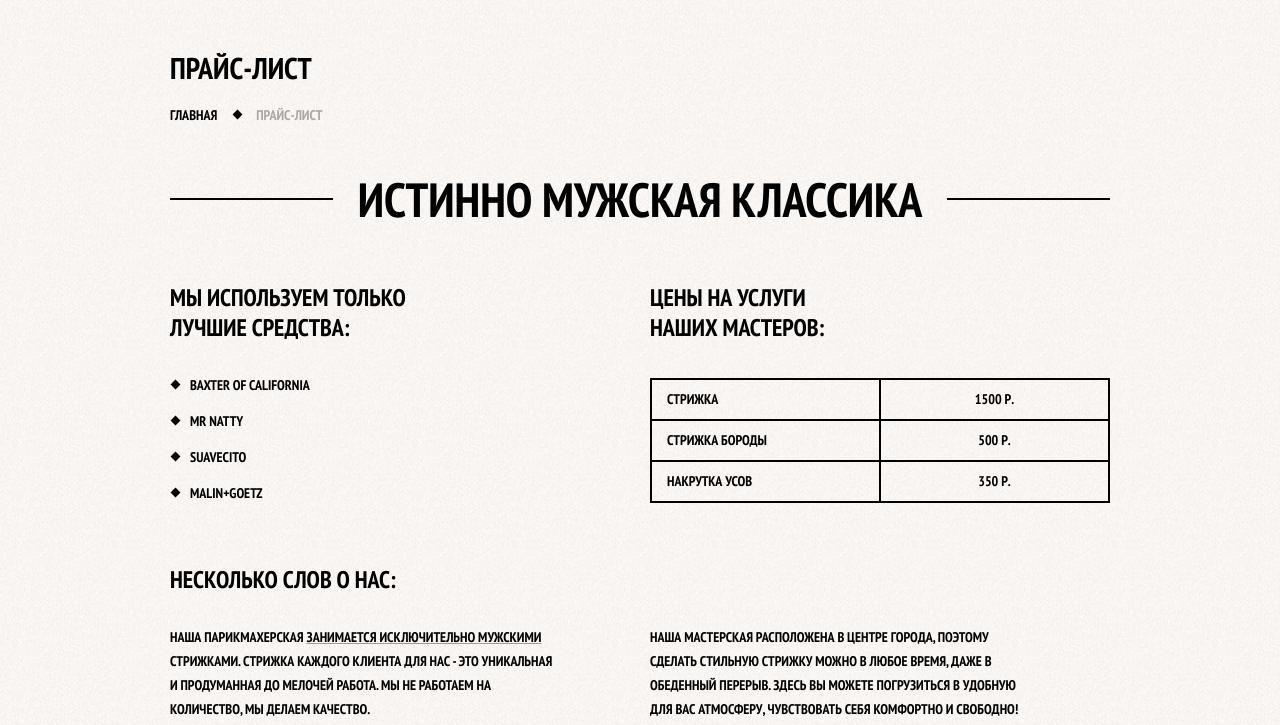
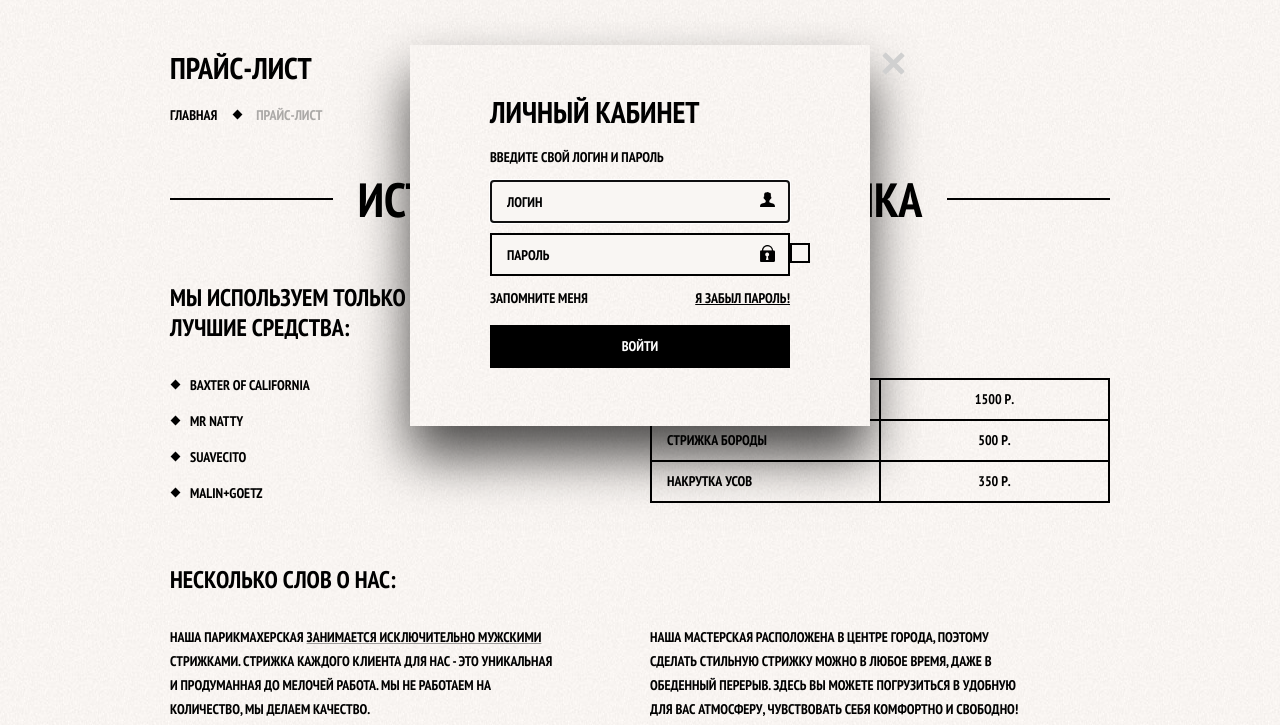
Before and after one commit to zateya/114667-barbershop, a plain HTML site: page text.html in a window 1280 px wide. Both pictures are taken after a click on the link "ВХОД". Shown: the part 75-800 px from the top of the page. Drawn offline with Linux system fonts and the light colour scheme.

Commit message:
adding inner pages modals html code

```diff
--- a/css/style.css
+++ b/css/style.css
@@ -976,7 +976,7 @@ input[type="radio"]:disabled + .filter-indicator {
 
 .inner-content .content-link {
   color: #000;
-  text-decoration: underline; /* Code for Firefox */
+  text-decoration: underline;
   -webkit-text-decoration-color: #9e9c9a;
           text-decoration-color: #9e9c9a;
 }
--- a/js/script.js
+++ b/js/script.js
@@ -1,3 +1,4 @@
+(function () {
   var link = document.querySelector(".login");
 
   var popup = document.querySelector(".modal-content");
@@ -53,6 +54,7 @@ var mapOpen = document.querySelector(".js-open-map");
   var mapPopup = document.querySelector(".modal-content-map");
   var mapClose = mapPopup.querySelector(".modal-content-close");
 
+  if (mapOpen) {
     mapOpen.addEventListener("click", function(event) {
       event.preventDefault();
       mapPopup.classList.add("modal-content-show");
@@ -70,3 +72,6 @@ window.addEventListener("keydown", function(event) {
         }
       }
     });
+  }
+
+})();
--- a/text.html
+++ b/text.html
@@ -116,6 +116,26 @@
         </div>
       </div>
     </footer>
+    <div class="modal-content">
+      <button class="modal-content-close" type="button" title="Закрыть">Закрыть</button>
+      <h2 class="modal-content-title">Личный кабинет</h2>
+      <p>Введите свой логин и пароль</p>
+      <form class="login-form" action="https://echo.htmlacademy.ru" method="post">
+        <input class="icon-user" type="text" name="login" placeholder="Логин">
+        <input class="icon-password" type="password" name="password" placeholder="Пароль">
+        <label class="login-checkbox">
+          <input type="checkbox" name="remember">
+          <span class="checkbox-indicator"></span>
+          Запомните меня
+        </label>
+        <a class="restore" href="#">Я забыл пароль!</a>
+        <button class="btn" type="submit">Войти</button>
+      </form>
+    </div>
+    <div class="modal-content-map">
+      <button class="modal-content-close" type="button" title="Закрыть">Закрыть</button>
+      <iframe src="https://www.google.com/maps/embed?pb=!1m18!1m12!1m3!1d1998.6037999040354!2d30.322010416394033!3d59.938716271971415!2m3!1f0!2f0!3f0!3m2!1i1024!2i768!4f13.1!3m3!1m2!1s0x4696310fca5ba729%3A0xea9c53d4493c879f!2sBolshaya+Konyushennaya+ul.%2C+19%2C+Sankt-Peterburg%2C+Russia%2C+191186!5e0!3m2!1sen!2s!4v1441888483426" width="766" height="560" style="border:0" allowfullscreen></iframe>
+    </div>
     <script src="js/script.js"></script>
   </body>
 </html>
```
Also changed, not shown: catalog-item.html (+20 -0 lines), catalog.html (+20 -0 lines). Lines whose indentation alone changed are shown as unchanged.
